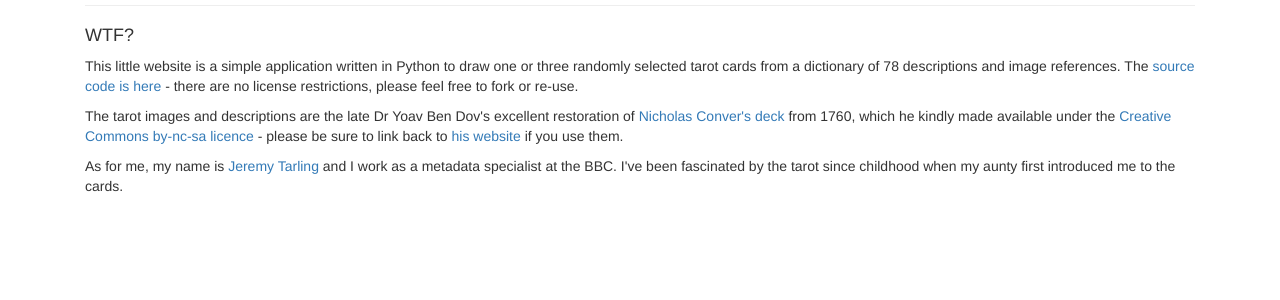
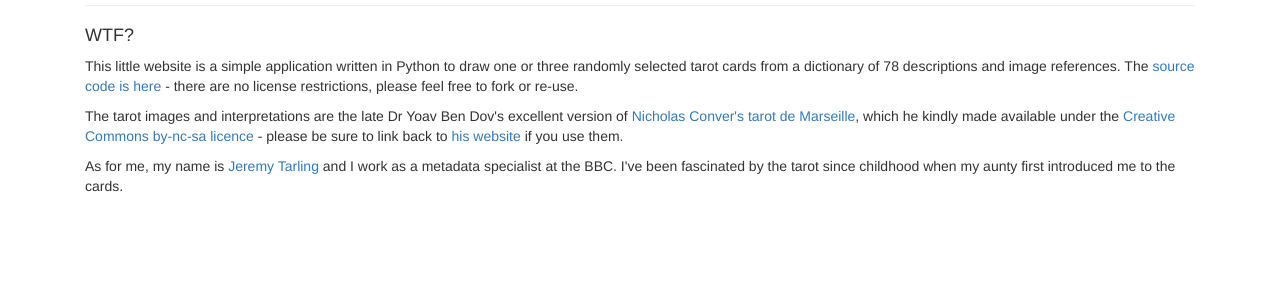
Before and after one commit to jeremytarling/python-tarot, a Flask app: page / in a window 1280 px wide. Shown: the part 369-669 px from the top of the page. Run offline with Flask 2, Linux system fonts and the light colour scheme; some libraries are stand-ins or nearby versions.

Commit message:
tweaked wording on index

```diff
--- a/webapp/templates/index.html
+++ b/webapp/templates/index.html
@@ -25,7 +25,7 @@
 
     <p>This little website is a simple application written in Python to draw one or three randomly selected tarot cards from a dictionary of 78 descriptions and image references.  The <a href="https://github.com/jeremytarling/python-tarot">source code is here</a> - there are no license restrictions, please feel free to fork or re-use.</p>
 
-    <p>The tarot images and descriptions are the late Dr Yoav Ben Dov's excellent restoration</a> of <a href="https://gallica.bnf.fr/ark:/12148/btv1b10520316w/f131.item" target="_blank">Nicholas Conver's deck</a> from 1760, which he kindly made available under the <a href="https://creativecommons.org/licenses/by-nc-sa/3.0/" target="_blank">Creative Commons by-nc-sa licence</a> - please be sure to link back to <a href="http://www.cbdtarot.com/download/" target="_blank">his website</a> if you use them.</p>
+    <p>The tarot images and interpretations are the late Dr Yoav Ben Dov's excellent version of <a href="https://gallica.bnf.fr/ark:/12148/btv1b10520316w/f131.item" target="_blank">Nicholas Conver's tarot de Marseille</a>, which he kindly made available under the <a href="https://creativecommons.org/licenses/by-nc-sa/3.0/" target="_blank">Creative Commons by-nc-sa licence</a> - please be sure to link back to <a href="http://www.cbdtarot.com/download/" target="_blank">his website</a> if you use them.</p>
 
     <p>As for me, my name is <a href="https://linktr.ee/jeremytarling">Jeremy Tarling</a> and I work as a metadata specialist at the BBC. I've been fascinated by the tarot since childhood when my aunty first introduced me to the cards.</p>
 
```
